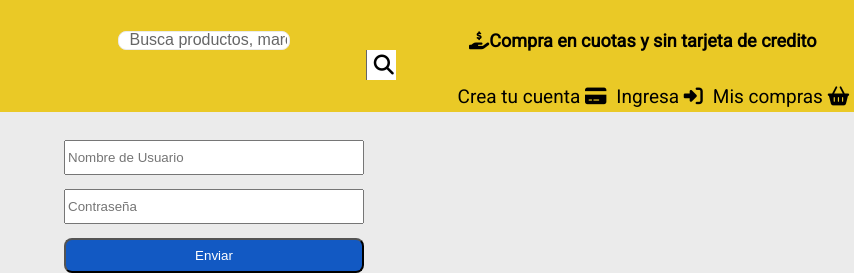
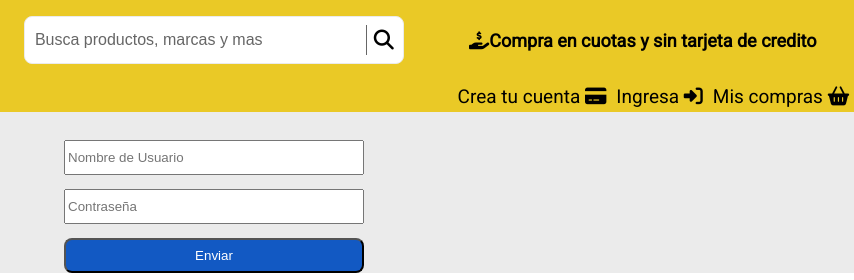
Before and after one commit to HernanPeinetti/MercadoLiebre-HernanPeinetti, a website: page views/login.html in a window 1280 px wide. Shown: the top 280 px of the page, 426-1280 px from the left. Drawn offline with Linux system fonts and the light colour scheme; a web font is replaced by a local one.

Commit message:
errores de barra de busqueda solucionados

```diff
--- a/views/login.html
+++ b/views/login.html
@@ -20,12 +20,10 @@
         <div class="main-header-top-bar">
             <img src="../img/logo-mercado-liebre.svg" class="logo">
             <div class="search-bar">
-                <form action="" method="get">
-                    <input class="busqueda" type="text" name="search-bar" id="search-bar" placeholder="Busca productos, marcas y mas">
-                    <i class="fa-solid fa-magnifying-glass"></i>
-                    <!-- <span class="icono">
-                    </span> -->
-                </form>
+                <input class="busqueda" type="text" name="search-bar" id="search-bar" placeholder="Busca productos, marcas y mas">
+                <i class="fa-solid fa-magnifying-glass"></i>
+                <!-- <span class="icono">
+                </span> -->
             </div>
             <h2 class="copy-header">
                 <i class="fa-solid fa-hand-holding-dollar"></i>
```
